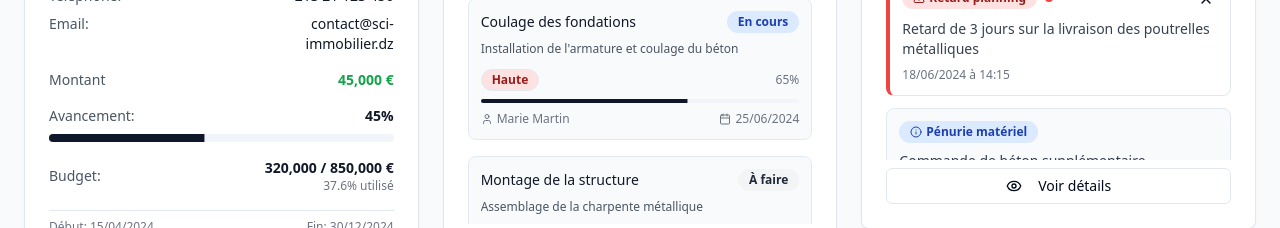
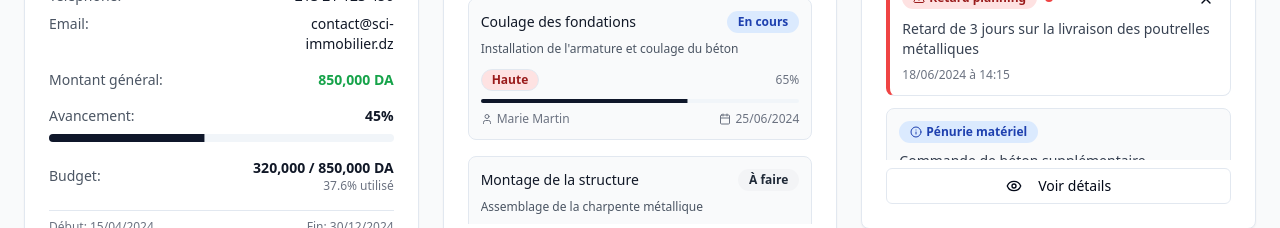
Before and after one commit to SaraBrit/chantier-kanban-pilot, a React (Vite) app: page / in a window 1280 px wide. Both pictures are taken after a click on the element 221 px from the left and 238 px from the top of the page. Shown: the part 318-546 px from the top of the page. Built offline with nearby package versions, Linux system fonts and the light colour scheme.

Commit message:
Update project amount and currency
Change the project amount to "montant general" and use DA currency.

```diff
--- a/src/components/kanban/ProjectInfoCard.tsx
+++ b/src/components/kanban/ProjectInfoCard.tsx
@@ -73,9 +73,9 @@ export const ProjectInfoCard = ({
         </div>
 
         <div className="flex items-center justify-between">
-          <span className="text-sm font-medium text-gray-600">Montant </span>
+          <span className="text-sm font-medium text-gray-600"><span className="text-sm font-medium text-gray-600">Montant général:</span> </span>
           <span className="text-sm font-semibold text-green-600">
-            {project.monthlyBilling.toLocaleString()} €
+            {project.budget.toLocaleString()} DA
           </span>
         </div>
 
@@ -91,7 +91,7 @@ export const ProjectInfoCard = ({
           <span className="text-sm font-medium text-gray-600">Budget:</span>
           <div className="text-right">
             <div className="text-sm font-semibold text-gray-900">
-              {project.spent.toLocaleString()} / {project.budget.toLocaleString()} €
+              {project.spent.toLocaleString()} / {project.budget.toLocaleString()} DA
             </div>
             <div className="text-xs text-gray-500">
               {(project.spent / project.budget * 100).toFixed(1)}% utilisé
```
